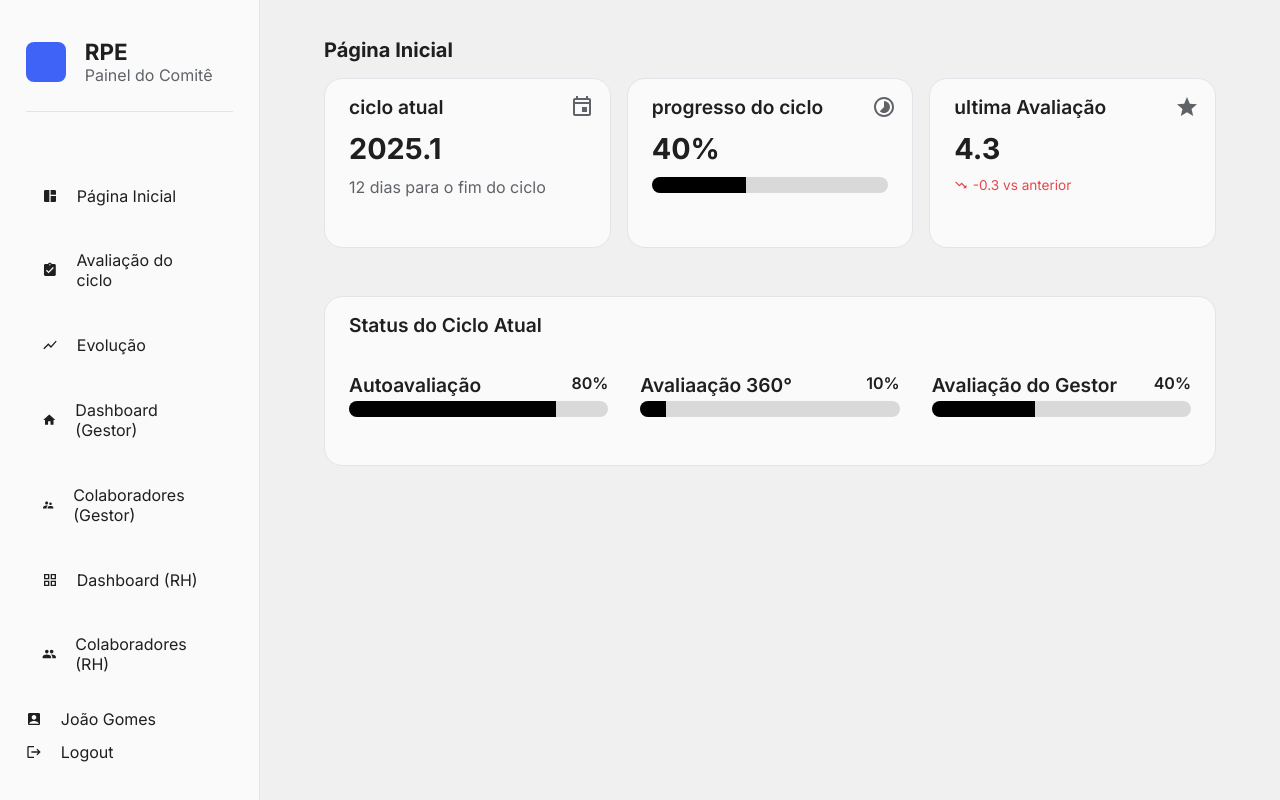
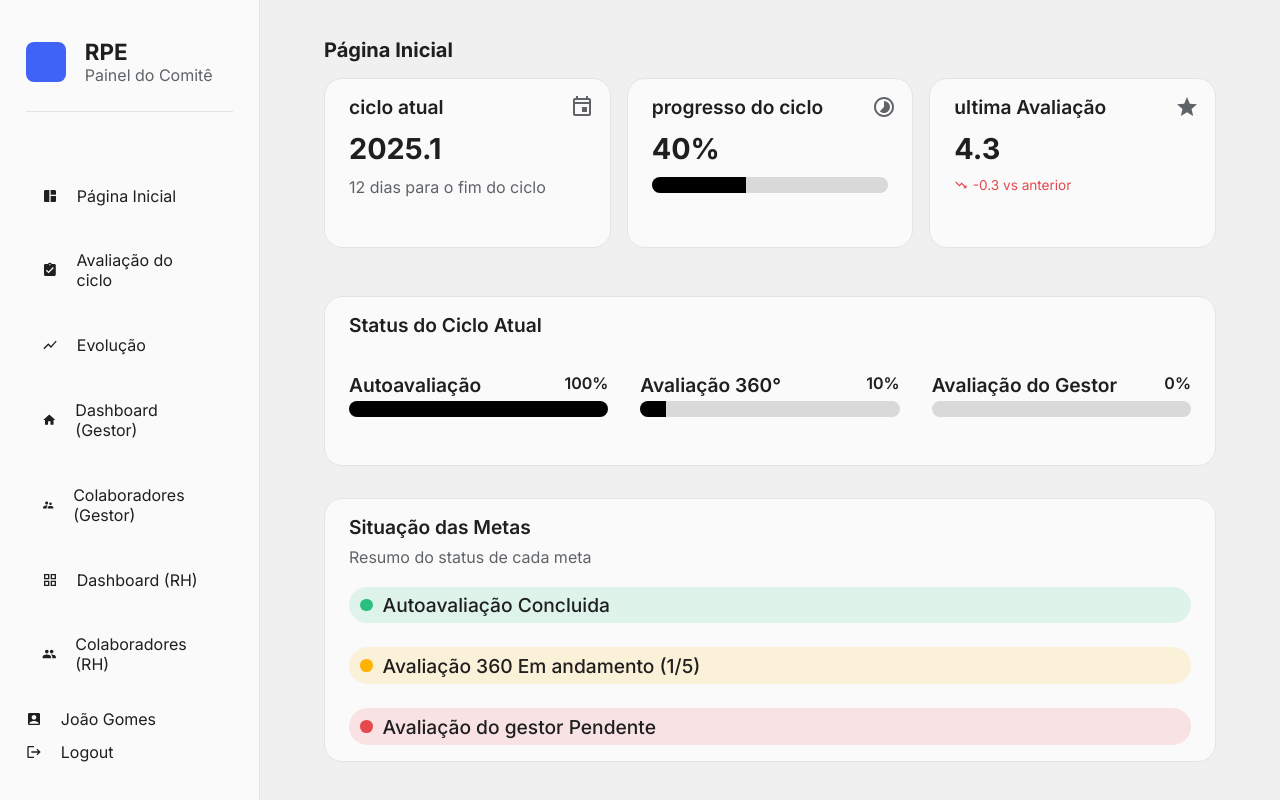
Before and after one commit to Baroes-da-APIzadinha/RPE-Frontend, a React (Vite) app: page /colaborador/home in a window 1280 px wide. Built offline with nearby package versions, Linux system fonts and the light colour scheme.

Commit message:
feat: criei o componente statusRowBox e finalizei a Home de colaborador, (ainda mockada)

```diff
--- /dev/null
+++ b/src/components/StatusRowBox/index.tsx
@@ -0,0 +1,40 @@
+import React from "react";
+import * as S from "./styles.ts";
+
+export interface StatusItem {
+  value: "Em andamento" | "Concluida" | "Pendente";
+  label: string; // nome da avaliação
+  concluidas?: number; // para avaliações 360
+  total?: number; // para avaliações 360
+}
+
+interface StatusRowBoxProps {
+  title: string;
+  subtitle?: string;
+  items: StatusItem[];
+}
+
+const StatusRowBox: React.FC<StatusRowBoxProps> = ({ title, subtitle, items }) => {
+  return (
+    <S.Container>
+      <S.Title>{title}</S.Title>
+      {subtitle && <S.Subtitle>{subtitle}</S.Subtitle>}
+      <S.StatusRow>
+        {items.map((item, idx) => {
+          let label = `${item.label} ${item.value}`;
+          if (item.label.includes("360") && item.concluidas !== undefined && item.total !== undefined) {
+            label += ` (${item.concluidas}/${item.total})`;
+          }
+          return (
+            <S.StatusSpan key={idx} $status={item.value}>
+              <S.Circle $status={item.value} />
+              <span>{label}</span>
+            </S.StatusSpan>
+          );
+        })}
+      </S.StatusRow>
+    </S.Container>
+  );
+};
+
+export default StatusRowBox;
--- /dev/null
+++ b/src/components/StatusRowBox/styles.ts
@@ -0,0 +1,63 @@
+import styled from "styled-components";
+
+const statusColors = {
+  "Em andamento": (theme: any) => theme.colors.secondary.default,
+  "Concluida": (theme: any) => theme.colors.success.default,
+  "Pendente": (theme: any) => theme.colors.error.default,
+};
+
+export const Container = styled.div`
+  background: ${({ theme }) => theme.colors.surface.default};
+  border-radius: 1.125rem;
+  border: 1px solid ${({ theme }) => theme.colors.border};
+  padding: 1rem 1.5rem;
+  display: flex;
+  flex-direction: column;
+  align-items: flex-start;
+  width: 100%;
+  min-width: 340px;
+  min-height: 120px;
+  position: relative;
+  margin-bottom: 2rem;
+  margin-top: 1rem;
+`;
+
+export const Title = styled.h3`
+  color: ${({ theme }) => theme.colors.text.primary};
+  font-size: ${({ theme }) => theme.font.sizes.small};
+  font-weight: 600;
+  margin: 0 0 0.5rem 0;
+`;
+
+export const Subtitle = styled.span`
+  color: ${({ theme }) => theme.colors.text.secondary};
+  font-size: ${({ theme }) => theme.font.sizes.xsmall};
+  margin-bottom: 1.2rem;
+`;
+
+export const StatusRow = styled.div`
+  display: flex;
+  flex-direction: column;
+  gap: 1.5rem;
+  width: 100%;
+  justify-content: flex-start;
+`;
+
+export const StatusSpan = styled.span<{ $status: "Em andamento" | "Concluida" | "Pendente" }>`
+  display: flex;
+  align-items: center;
+  gap: 0.6rem;
+  background: ${({ theme, $status }) => statusColors[$status](theme) + '22'};
+  border-radius: 2rem;
+  padding: 0.4rem 1.2rem 0.4rem 0.7rem;
+  font-size: ${({ theme }) => theme.font.sizes.small};
+  font-weight: 500;
+`;
+
+export const Circle = styled.span<{ $status: "Em andamento" | "Concluida" | "Pendente" }>`
+  width: 0.8rem;
+  height: 0.8rem;
+  border-radius: 50%;
+  background: ${({ theme, $status }) => statusColors[$status](theme)};
+  display: inline-block;
+`;
--- a/src/pages/colaborador/home/index.tsx
+++ b/src/pages/colaborador/home/index.tsx
@@ -7,6 +7,7 @@ import CardContainer from "@/components/CardContainer/index.tsx";
 import { useTheme } from "styled-components";
 import { Sidebar } from "@/components/Sidebar";
 import RowProgressBox from "@/components/RowProgressBox";
+import StatusRowBox from "@/components/StatusRowBox";
 
 export function ColaboradorHome() {
   const theme = useTheme();
@@ -39,7 +40,6 @@ export function ColaboradorHome() {
               bigSpan="4.3"
               miniSpan="-0.3"
             />
-
           </CardContainer>
 
           <RowProgressBox
@@ -47,20 +47,29 @@ export function ColaboradorHome() {
             bars={[
               {
                 subtitle: "Autoavaliação",
-                value: 80,
+                value: 100,
                 color: theme.colors.success.default,
               },
-               {
-                subtitle: "Avaliaação 360°",
+              {
+                subtitle: "Avaliação 360°",
                 value: 10,
                 color: theme.colors.error.default,
               },
               {
                 subtitle: "Avaliação do Gestor",
-                value: 40,
+                value: 0,
                 color: theme.colors.secondary.default,
               },
+            ]}
+          />
 
+          <StatusRowBox
+            title="Situação das Metas"
+            subtitle="Resumo do status de cada meta"
+            items={[
+              { value: "Concluida" , label: "Autoavaliação" },
+              { value: "Em andamento", label: "Avaliação 360", concluidas: 1, total: 5 },
+              { value: "Pendente", label: "Avaliação do gestor" },
             ]}
           />
         </S.Main>
```
